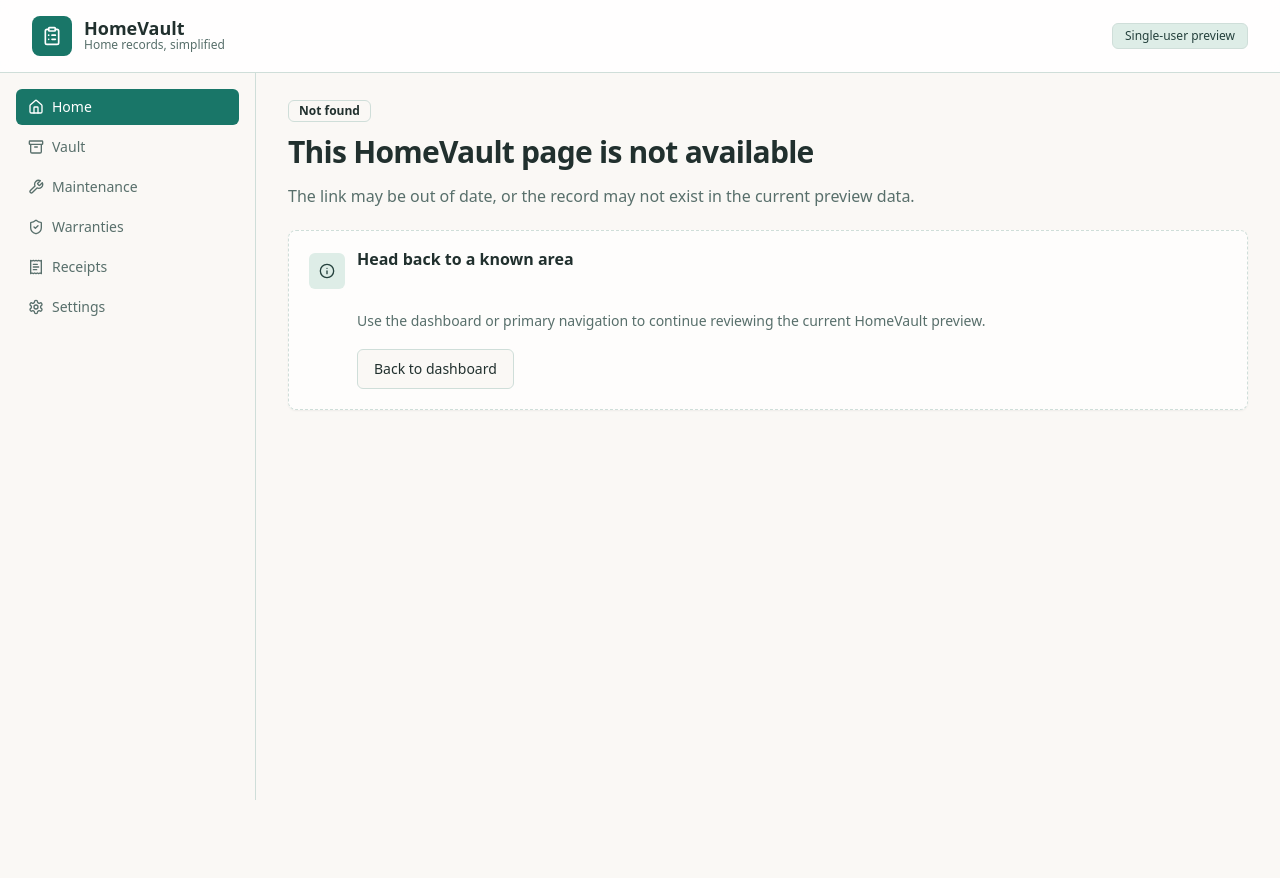
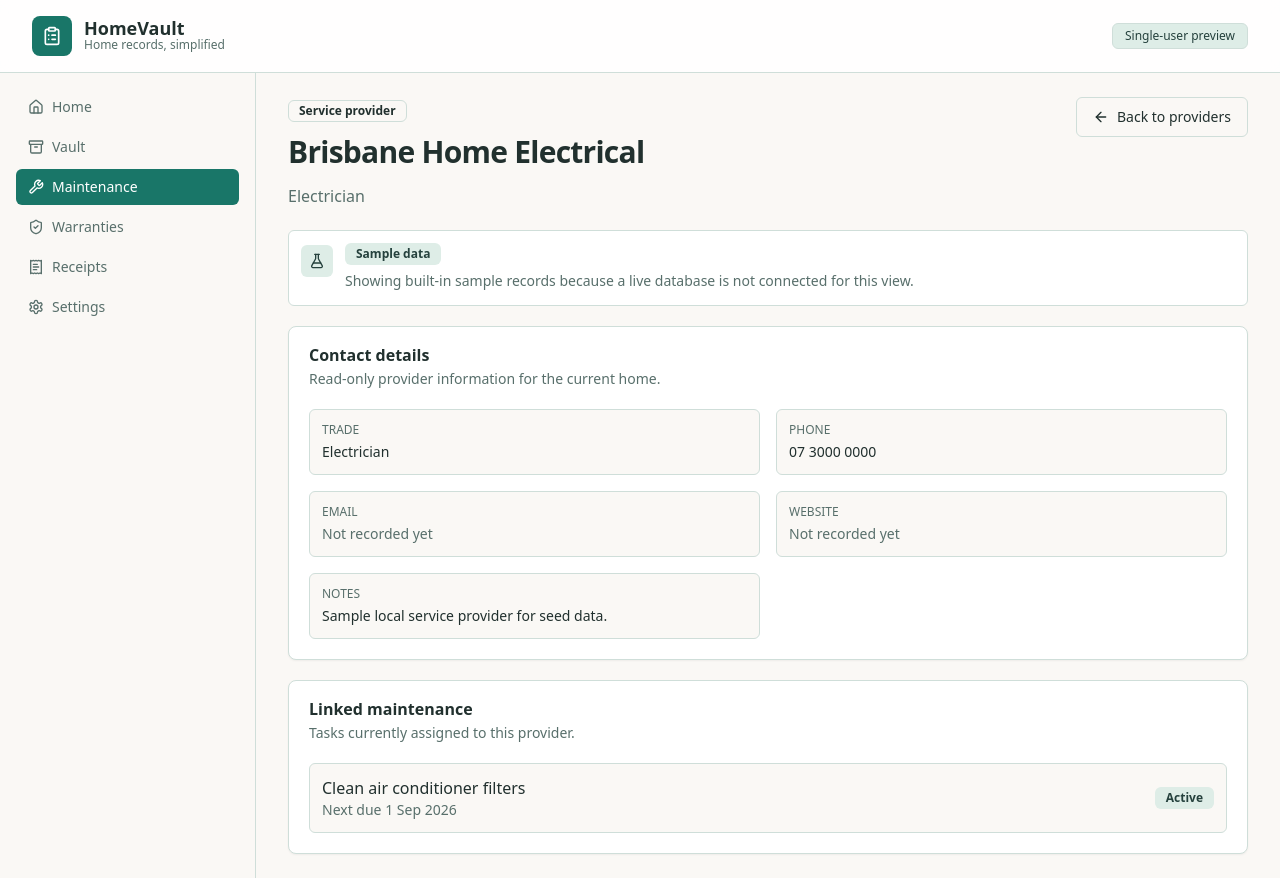
Before and after one commit to LatinMaestro/HomeVault, a Next.js app: page /maintenance/providers/provider-brisbane-home-electrical in a window 1280 px wide. Before the commit this address had no page. Before the commit the page ends 800 px from the top, so only its background shows below. Built offline with nearby package versions, Linux system fonts and the light colour scheme; no server answers; the database is empty.

Commit message:
Add provider detail screen

```diff
--- /dev/null
+++ b/src/app/maintenance/providers/[providerId]/page.tsx
@@ -0,0 +1,115 @@
+import type { Metadata } from "next";
+import Link from "next/link";
+
+import { AppShell } from "@/components/app-shell";
+import { BackLinkButton } from "@/components/back-link-button";
+import { DataSourceNote } from "@/components/data-source-note";
+import { EmptyState } from "@/components/empty-state";
+import { FieldList } from "@/components/field-list";
+import { PageHeader } from "@/components/page-header";
+import { Badge } from "@/components/ui/badge";
+import { Card, CardContent, CardDescription, CardHeader, CardTitle } from "@/components/ui/card";
+import { getDisplayLabel } from "@/lib/display-labels";
+import { getServiceProvider } from "@/lib/home-data";
+
+export const metadata: Metadata = {
+  title: "Service Provider Detail",
+  description: "Review a HomeVault service provider and linked maintenance tasks.",
+};
+
+export const dynamic = "force-dynamic";
+
+export default async function ServiceProviderPage({
+  params,
+}: {
+  params: Promise<{ providerId: string }>;
+}) {
+  const { providerId } = await params;
+  const provider = await getServiceProvider(providerId);
+
+  if (!provider.data) {
+    return (
+      <AppShell activeSection="Maintenance">
+        <section className="space-y-5">
+          <PageHeader
+            eyebrow="Maintenance"
+            title="Service provider not found"
+            description="This provider was not found in the current HomeVault data source."
+          />
+          <DataSourceNote source={provider.source} />
+          <EmptyState
+            title="No matching service provider"
+            description="The provider may not exist in the configured database or built-in sample data."
+            action={
+              <BackLinkButton href="/maintenance/providers">Back to providers</BackLinkButton>
+            }
+          />
+        </section>
+      </AppShell>
+    );
+  }
+
+  return (
+    <AppShell activeSection="Maintenance">
+      <section className="space-y-5">
+        <PageHeader
+          eyebrow="Service provider"
+          title={provider.data.name}
+          description={provider.data.trade || "Contact details and linked maintenance work."}
+          action={<BackLinkButton href="/maintenance/providers">Back to providers</BackLinkButton>}
+        />
+        <DataSourceNote source={provider.source} />
+
+        <Card>
+          <CardHeader>
+            <CardTitle>Contact details</CardTitle>
+            <CardDescription>Read-only provider information for the current home.</CardDescription>
+          </CardHeader>
+          <CardContent>
+            <FieldList
+              fields={[
+                { label: "Trade", value: provider.data.trade },
+                { label: "Phone", value: provider.data.phone },
+                { label: "Email", value: provider.data.email },
+                { label: "Website", value: provider.data.website },
+                { label: "Notes", value: provider.data.notes },
+              ]}
+            />
+          </CardContent>
+        </Card>
+
+        <Card>
+          <CardHeader>
+            <CardTitle>Linked maintenance</CardTitle>
+            <CardDescription>Tasks currently assigned to this provider.</CardDescription>
+          </CardHeader>
+          <CardContent>
+            {provider.data.tasks.length ? (
+              <div className="grid gap-3">
+                {provider.data.tasks.map((task) => (
+                  <Link
+                    key={task.id}
+                    href={`/maintenance/${task.id}`}
+                    className="flex flex-col gap-2 rounded-md border bg-background p-3 transition-colors hover:bg-accent sm:flex-row sm:items-center sm:justify-between"
+                  >
+                    <div>
+                      <p className="font-medium text-foreground">{task.title}</p>
+                      <p className="text-sm text-muted-foreground">
+                        {task.nextDueDate ? `Next due ${task.nextDueDate}` : "No due date recorded"}
+                      </p>
+                    </div>
+                    <Badge variant="secondary">{getDisplayLabel(task.status)}</Badge>
+                  </Link>
+                ))}
+              </div>
+            ) : (
+              <p className="text-sm text-muted-foreground">
+                No maintenance tasks are linked to this provider yet.
+              </p>
+            )}
+          </CardContent>
+        </Card>
+      </section>
+    </AppShell>
+  );
+}
```
